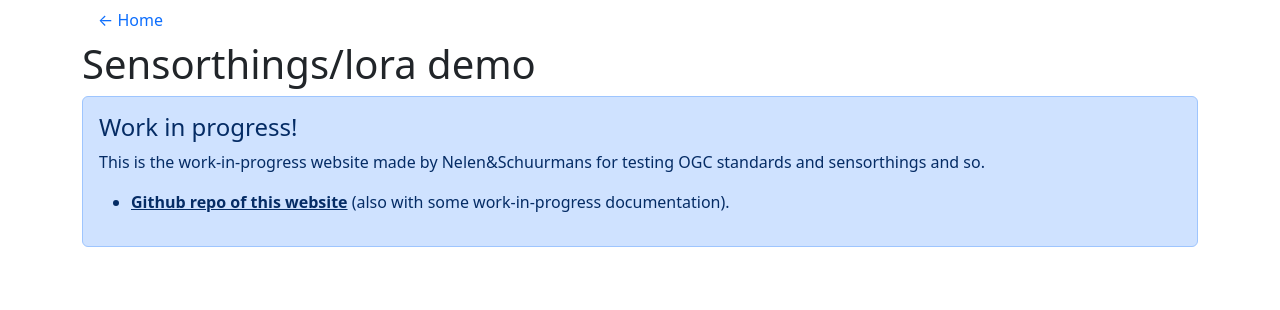
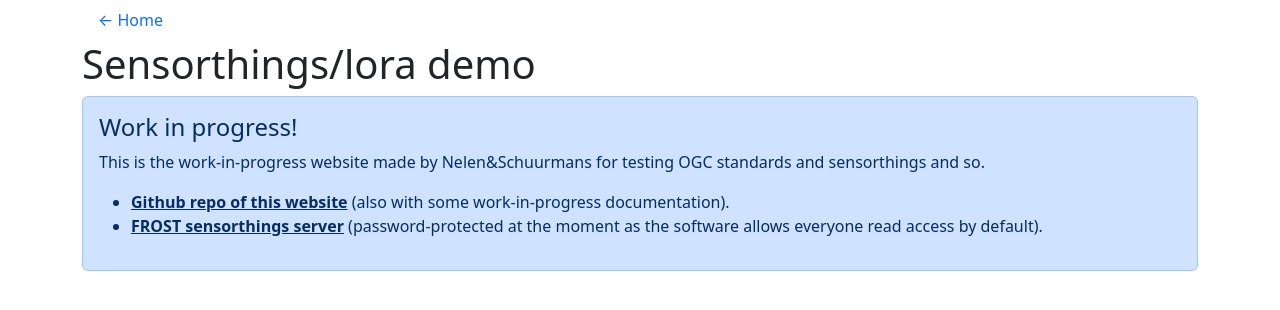
Before and after one commit to nens/sensordata-demo, a Flask app: page / in a window 1280 px wide. Shown: the top 310 px of the page. Run offline with Flask 3, Linux system fonts and the light colour scheme.

Commit message:
Added link to FROST server

```diff
--- a/src/templates/index.html
+++ b/src/templates/index.html
@@ -14,6 +14,11 @@
     <li><a href="https://github.com/nens/sensordata-demo" class="alert-link">Github repo
            of this website</a> (also with some work-in-progress documentation).
     </li>
+    <li><a href="https://sensordata-demo-frost.staging.lizard.net/"
+    class="alert-link">FROST sensorthings server</a> (password-protected at the moment
+    as the software allows everyone read access by default).
+    </li>
+
   </ul>
 </div>
 
```
